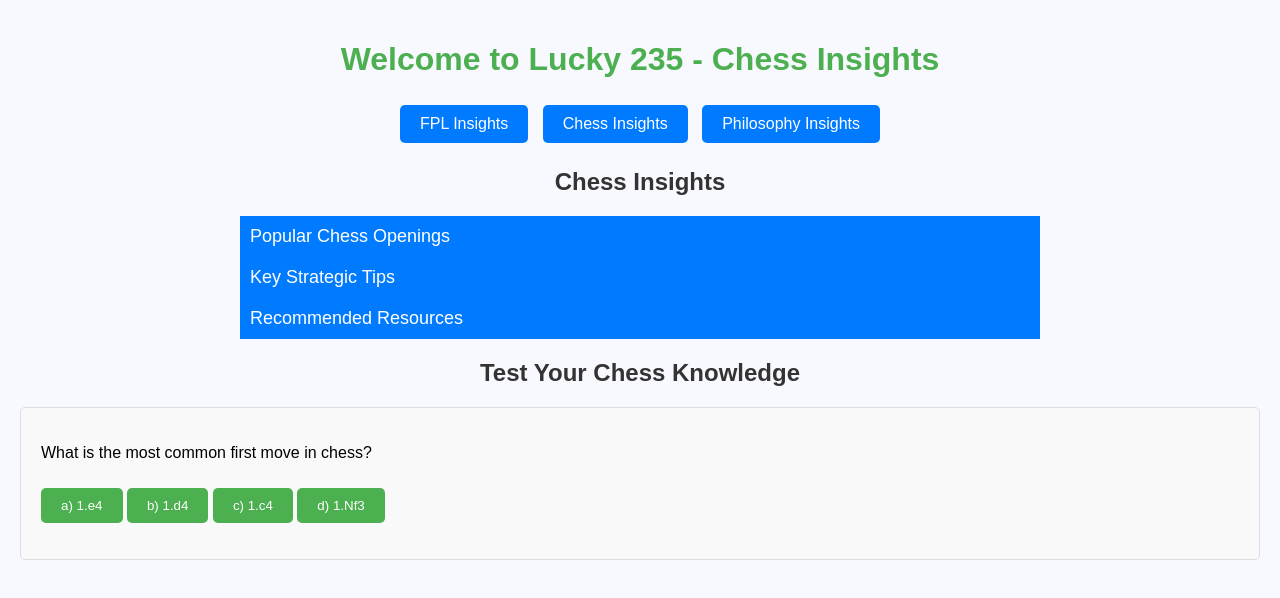
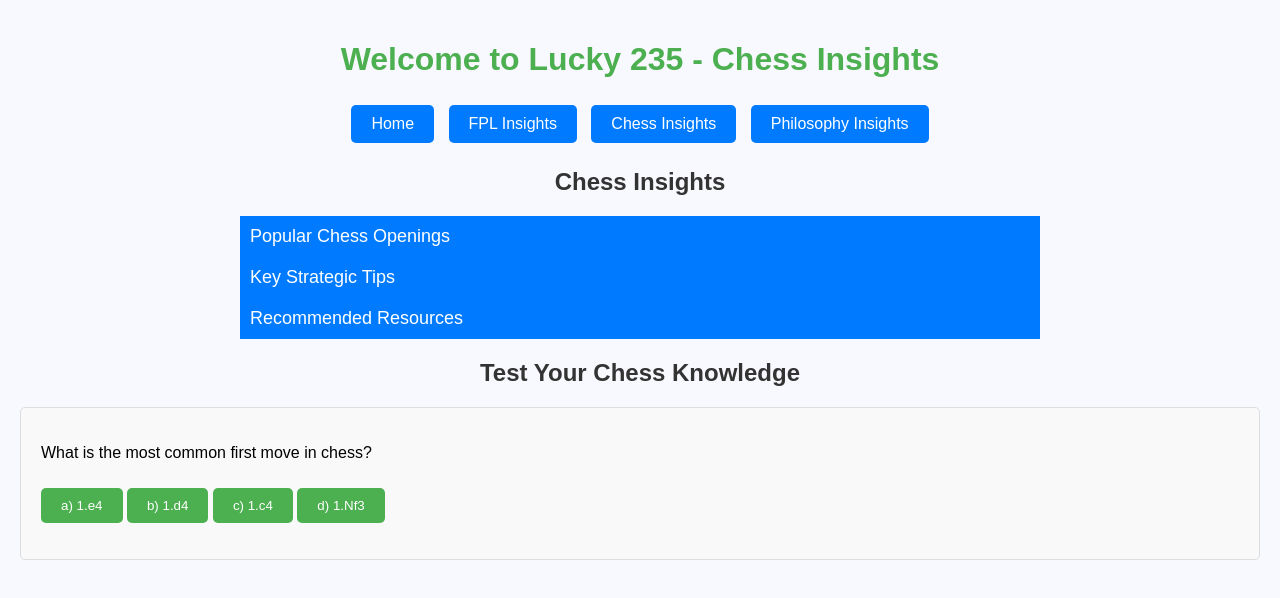
Before and after one commit to ianchengkk/ianchengkk.github.io, a plain HTML site: page chess.html in a window 1280 px wide. Drawn offline with Linux system fonts and the light colour scheme.

Commit message:
Update chess.html

```diff
--- a/chess.html
+++ b/chess.html
@@ -86,6 +86,7 @@
     <h1>Welcome to Lucky 235 - Chess Insights</h1>
 
     <nav>
+        <a href="https://lucky235.com" class="button" target="_blank">Home</a>
         <a href="fpl.html" class="button">FPL Insights</a>
         <a href="chess.html" class="button">Chess Insights</a>
         <a href="philosophy.html" class="button">Philosophy Insights</a>
```
